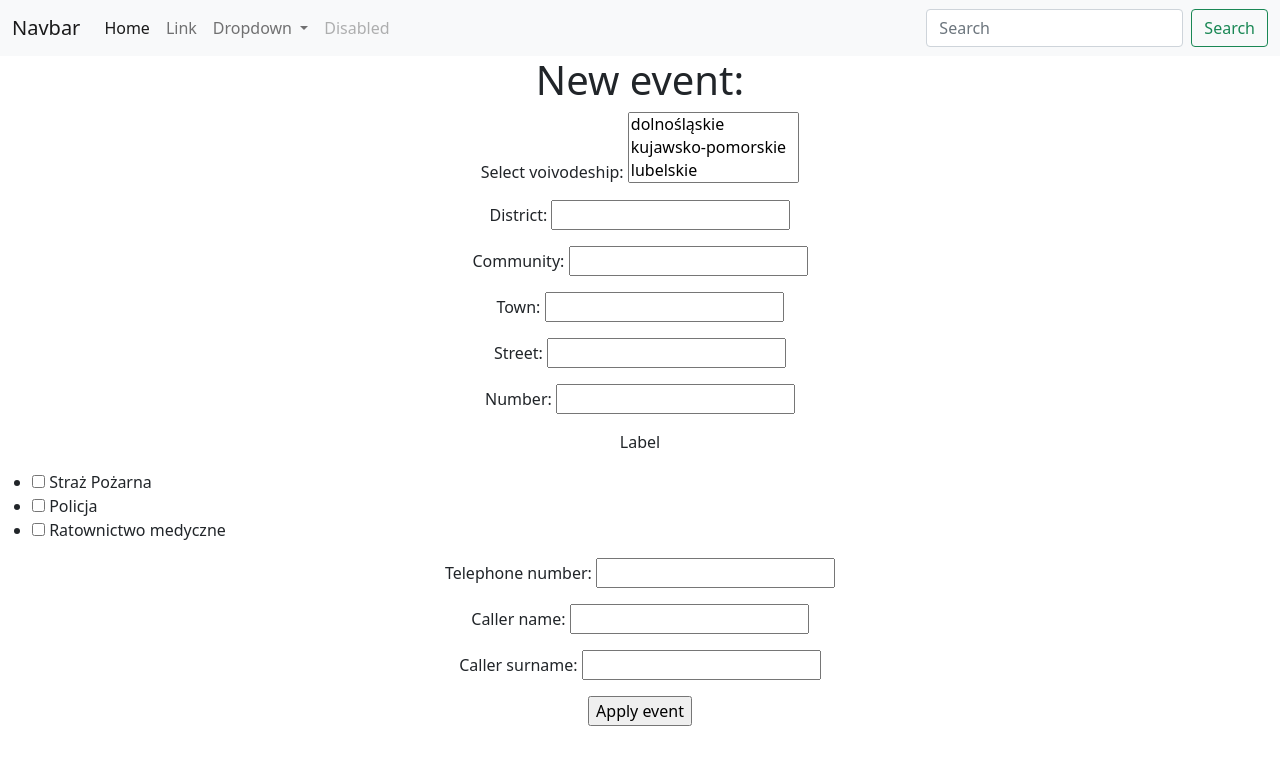
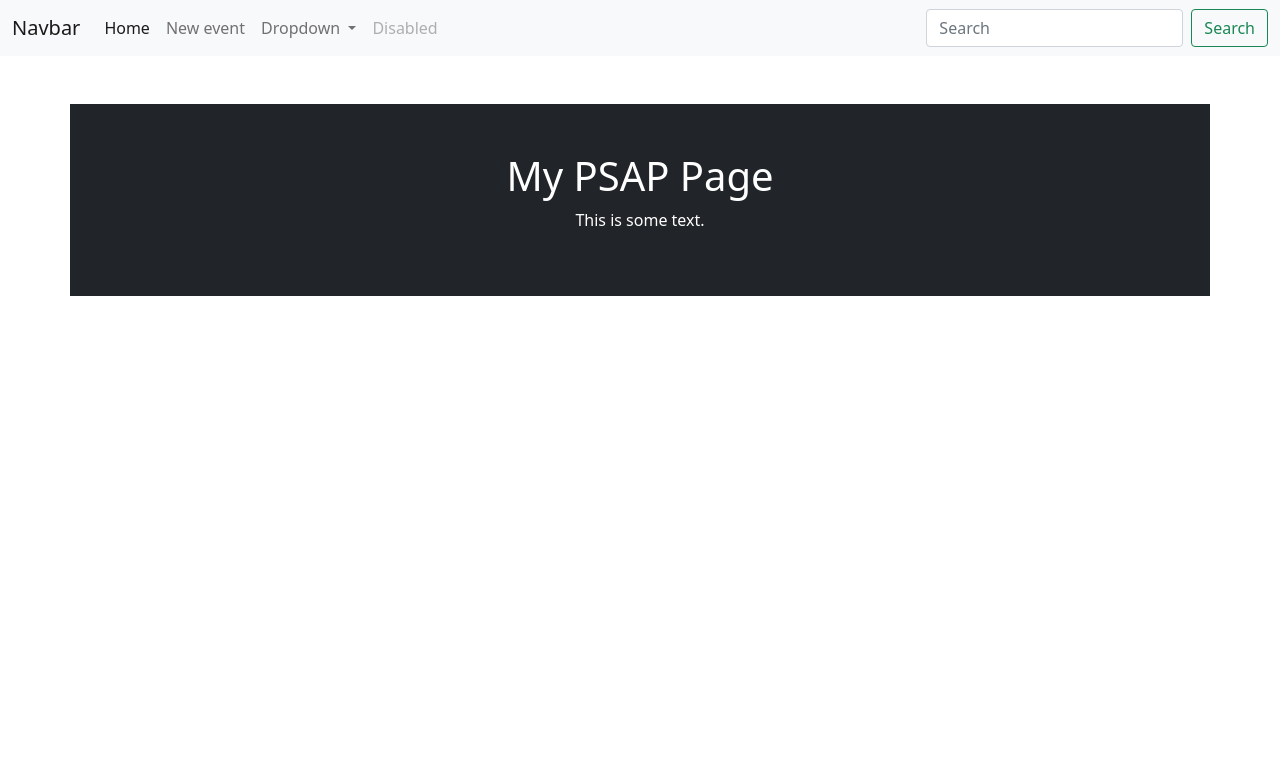
Before and after one commit to wojcik-mariusz/psap, a Flask app: page / in a window 1280 px wide. Shown: the top 765 px of the page. Run offline with Flask 2, Linux system fonts and the light colour scheme.

Commit message:
add home page, move new-event html page into new html file, update routes

```diff
--- a/flask_template/server/forms.py
+++ b/flask_template/server/forms.py
@@ -21,7 +21,7 @@ class NewEvent(FlaskForm):
     new_event_town = StringField("Town:", validators=[data_required()])
     new_event_street = StringField("Street:")
     new_event_street_number = IntegerField("Number:", validators=[data_required()])
-    new_event_type_of_emergency_services_needed = MultiCheckboxField('Label', choices=["Straż Pożarna", "Policja", "Ratownictwo medyczne"])
+    new_event_type_of_emergency_services_needed = MultiCheckboxField('Forward event to:', choices=["Straż Pożarna", "Policja", "Ratownictwo medyczne"])
     new_event_caller_telephone_number = IntegerField("Telephone number:", validators=[data_required(), length(min=9)])
     new_event_caller_name = StringField("Caller name:")
     new_event_caller_surname = StringField("Caller surname:")
--- a/flask_template/server/routes.py
+++ b/flask_template/server/routes.py
@@ -1,8 +1,15 @@
 from flask import render_template
 from . import SERVER_BLUEPRINT
 from flask_template.server.forms import NewEvent
+
 
 @SERVER_BLUEPRINT.route("/")
 def home():
     form = NewEvent()
     return render_template("index.html", form=form)
+
+
+@SERVER_BLUEPRINT.route("/add-new-event")
+def add_new_event():
+    form = NewEvent()
+    return render_template("add-new-event.html", form=form)
--- a/flask_template/templates/base.html
+++ b/flask_template/templates/base.html
@@ -26,10 +26,10 @@
       <div class="collapse navbar-collapse" id="navbarSupportedContent">
         <ul class="navbar-nav me-auto mb-2 mb-lg-0">
           <li class="nav-item">
-            <a class="nav-link active" aria-current="page" href="#">Home</a>
+            <a class="nav-link active" aria-current="page" href="/">Home</a>
           </li>
           <li class="nav-item">
-            <a class="nav-link" href="#">Link</a>
+            <a class="nav-link" href="/add-new-event">New event</a>
           </li>
           <li class="nav-item dropdown">
             <a class="nav-link dropdown-toggle" href="#" id="navbarDropdown" role="button" data-bs-toggle="dropdown" aria-expanded="false">
@@ -53,6 +53,7 @@
       </div>
     </div>
   </nav>
+
 {% block body %}
 {% endblock %}
 </body>
--- a/flask_template/templates/index.html
+++ b/flask_template/templates/index.html
@@ -5,53 +5,8 @@ base
 {% endblock %}
 
 {% block body %}
-
-<h1>New event:</h1>
-    <form action="" method="post" novalidate>
-    {{ form.hidden_tag() }}
-        <p>
-            {{ form.new_event_voivodeship.label }}
-            {{ form.new_event_voivodeship(size=3) }}
-        </p><p>
-            {{ form.new_event_district.label }}
-            {{ form.new_event_district(size=20) }}
-        </p>
-        <p>
-            {{ form.new_event_community.label }}
-            {{ form.new_event_community(size=20) }}
-        </p>
-        <p>
-            {{ form.new_event_town.label }}
-            {{ form.new_event_town(size=20)}}
-        </p>
-        <p>
-            {{ form.new_event_street.label }}
-            {{ form.new_event_street(size=20) }}
-        </p>
-        <p>
-            {{ form.new_event_street_number.label }}
-            {{ form.new_event_street_number(size=20) }}
-        </p>
-        <p align="center">
-            {{ form.new_event_type_of_emergency_services_needed.label}}
-            {{ form.new_event_type_of_emergency_services_needed(rows=3, multiple=True)}}
-        </p>
-        <p>
-            {{ form.new_event_caller_telephone_number.label }}
-            {{ form.new_event_caller_telephone_number(size=20) }}
-        </p>
-        <p>
-            {{ form.new_event_caller_name.label }}
-            {{ form.new_event_caller_name(size=20) }}
-        </p>
-        <p>
-            {{ form.new_event_caller_surname.label }}
-            {{ form.new_event_caller_surname(size=20) }}
-        </p>
-        <p>
-            {{ form.new_event_confirm_button(size=20) }}
-
-        </p>
-    </form>
-
+<div class="container p-5 my-5 bg-dark text-white">
+  <h1>My PSAP Page</h1>
+  <p>This is some text.</p>
+</div>
 {% endblock %}
```
Also changed, not shown: flask_template/templates/add-new-event.html (added, +57 -0 lines).
